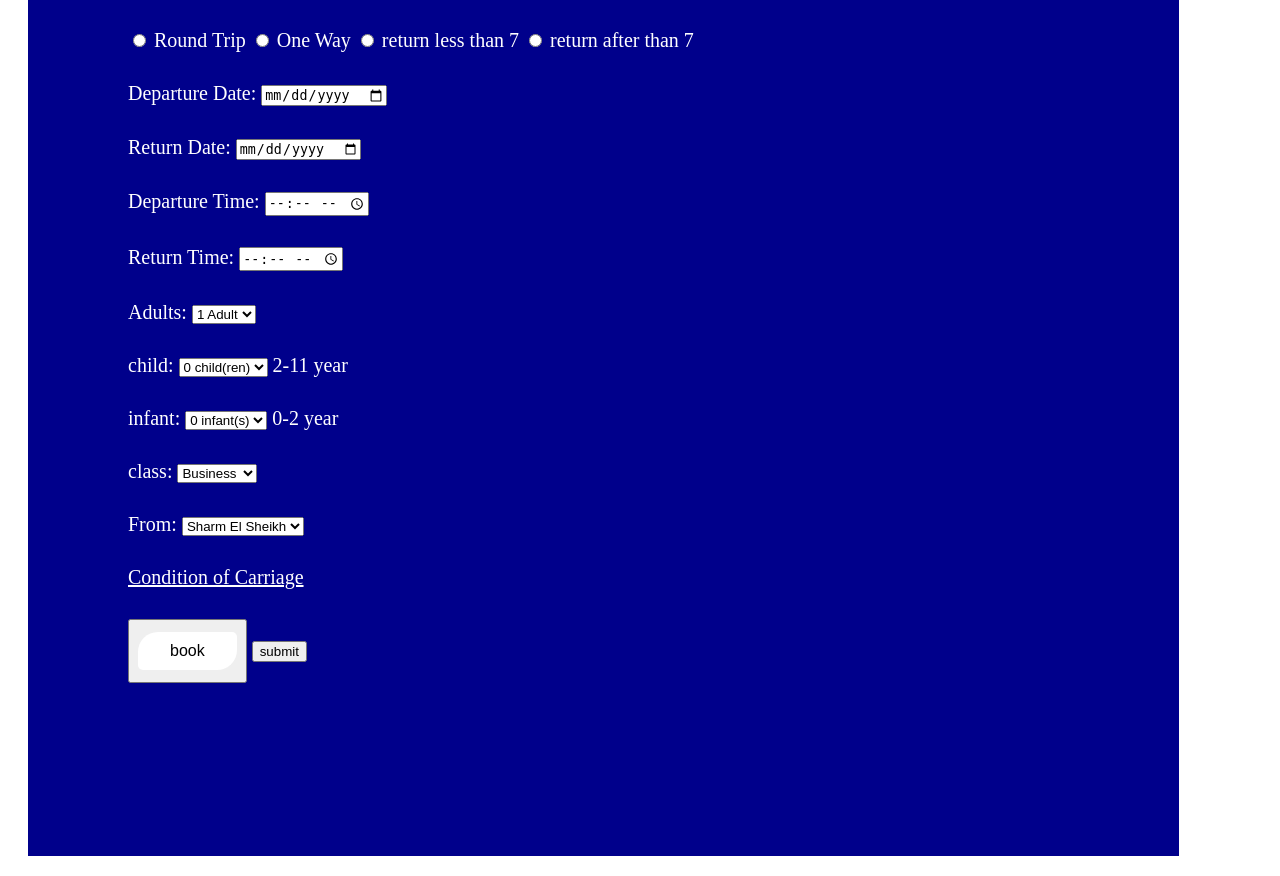
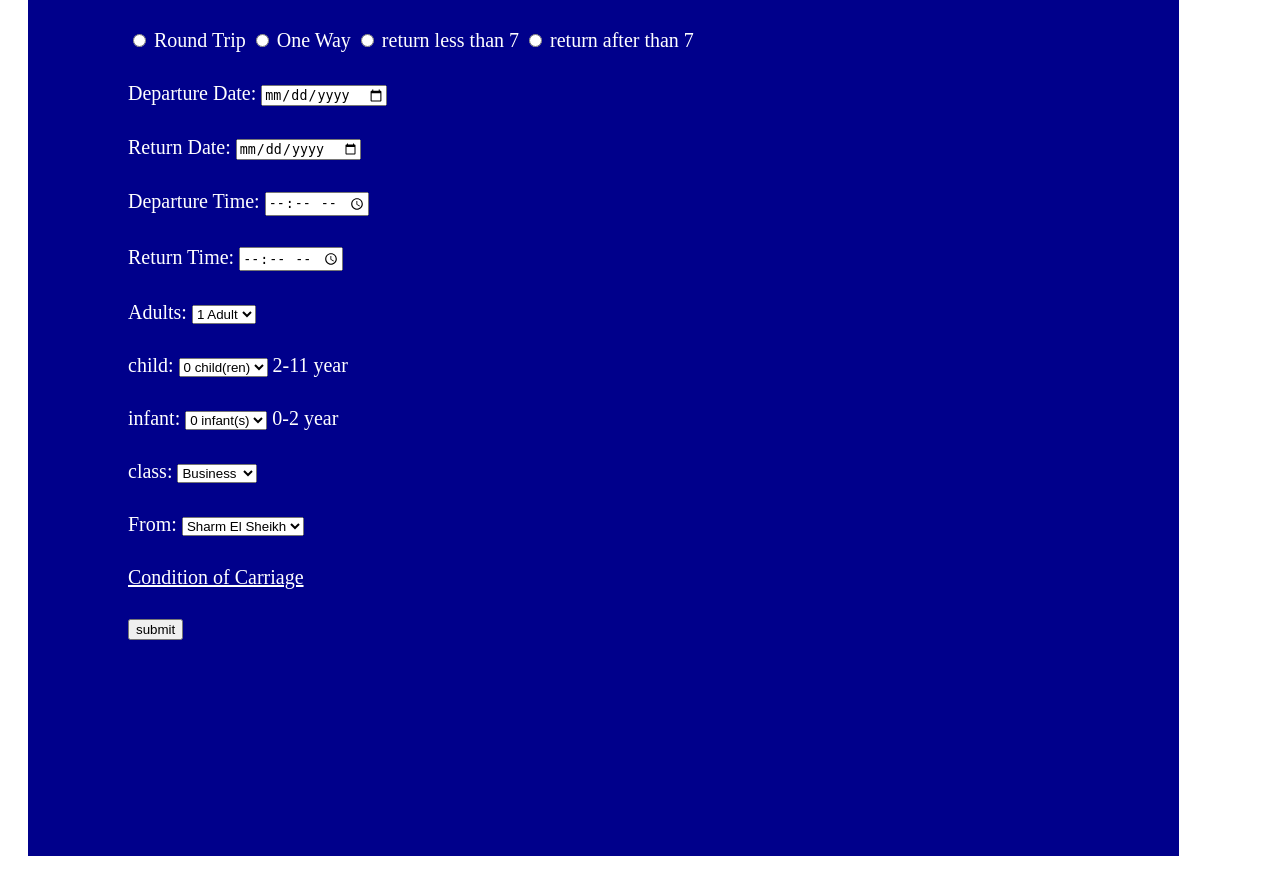
Before and after one commit to AbdelRahmanMohamed2002/EGWay-Website, a PHP site: page /luxor.php in a window 1280 px wide. Shown: the part 166-1042 px from the top of the page. Run offline with PHP 8.4, Linux system fonts and the light colour scheme.

Commit message:
Update luxor.php

```diff
--- a/luxor.php
+++ b/luxor.php
@@ -44,7 +44,12 @@ background-color:white;
 a{
 color:white;
 }
-
+.hide
+{
+	background-color:transparent;
+	border:none;
+	display: none;
+}
 </style>
 <section >
 <center>
```
